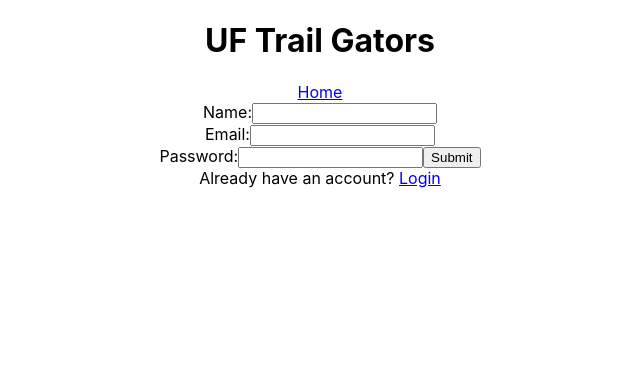
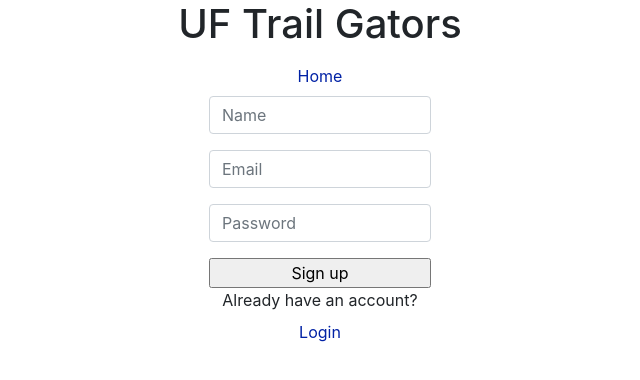
Before and after one commit to dussn/testTrailgator, a React (Create React App) app in the folder client/: page /signup in a window 1280 px wide. Shown: the top 380 px of the page, without its empty margins (320-960 px from the left). Built offline with nearby package versions, Linux system fonts and the light colour scheme.

Commit message:
Added bootstrap

```diff
--- a/client/package.json
+++ b/client/package.json
@@ -7,8 +7,10 @@
     "@testing-library/react": "^11.2.6",
     "@testing-library/user-event": "^12.8.3",
     "axios": "^0.21.1",
+    "bootstrap": "^4.6.0",
     "email-validator": "^2.0.4",
     "react": "^17.0.2",
+    "react-bootstrap": "^1.5.2",
     "react-dom": "^17.0.2",
     "react-router-dom": "^5.2.0",
     "react-scripts": "4.0.3",
--- a/client/public/index.html
+++ b/client/public/index.html
@@ -15,6 +15,12 @@
       user's mobile device or desktop. See https://developers.google.com/web/fundamentals/web-app-manifest/
     -->
     <link rel="manifest" href="%PUBLIC_URL%/manifest.json" />
+    <link
+    rel="stylesheet"
+    href="https://maxcdn.bootstrapcdn.com/bootstrap/4.0.0/css/bootstrap.min.css"
+    integrity="sha384-Gn5384xqQ1aoWXA+058RXPxPg6fy4IWvTNh0E263XmFcJlSAwiGgFAW/dAiS6JXm"
+    crossorigin="anonymous"
+  />
     <!--
       Notice the use of %PUBLIC_URL% in the tags above.
       It will be replaced with the URL of the `public` folder during the build.
--- a/client/src/App.js
+++ b/client/src/App.js
@@ -1,4 +1,5 @@
 import "./App.css";
+import 'bootstrap/dist/css/bootstrap.min.css';
 import React from "react";
 import { Route, BrowserRouter } from "react-router-dom";
 import Header from "./Header";
--- a/client/src/Header.css
+++ b/client/src/Header.css
@@ -1,3 +1,6 @@
 a:hover {
-    color: green;
+    color: #FA4616;
   }
+a {
+    color: #0021A5;
+}
--- /dev/null
+++ b/client/src/login.css
@@ -0,0 +1,17 @@
+
+.input-group {
+    width: 20%;
+    margin: auto;
+}
+
+.submit {
+    width: 20%;
+}
+
+.text {
+    width: 20%;
+}
+
+.password {
+    width: 20%;
+}
--- a/client/src/login.js
+++ b/client/src/login.js
@@ -1,5 +1,6 @@
 import React from 'react';
 import axios from 'axios';
+import "./login.css";
 const validator = require('email-validator');
 
 class LoginForm extends React.Component {
@@ -33,7 +34,7 @@ class LoginForm extends React.Component {
             axios
             .post('http://localhost:3001/login', account)
             .then(function (response) {
-                console.log(response.data);
+                alert(response.data);
               })
             .catch(err => {
               console.error(err);
@@ -49,19 +50,22 @@ class LoginForm extends React.Component {
             <nav>
                 <a class="nav-link" href="/"> Home</a>
             </nav>
-            <form onSubmit={this.handleSubmit}>
-                <label>
-                    Email:
-                    <input type="text" value={this.state.emailValue} name="emailField" onChange={this.handleChange} />
-                </label>
-                <br></br>
-                <label>
-                    Password:
-                    <input type="password" value={this.state.passwordValue} name="passField" onChange={this.handleChange} />
-                </label>
-                <input type="submit" value="Submit" name = "submit button" />
-            </form>
-            Dont Have an Account? <a class="nav-link" href="/signup"> Signup</a>
+            <div class = 'container'>
+                <form class = 'loginForm' onSubmit={this.handleSubmit}>
+                    <div class = 'input-group mb-3'>
+                        <input type="text" class ='form-control' placeholder = 'Email' value={this.state.emailValue} name="emailField" onChange={this.handleChange}  />
+                    </div>
+                    <div class = 'input-group mb-3'>
+                        <input type="password" class ='form-control' placeholder = 'Password' value={this.state.passwordValue} name="passField" onChange={this.handleChange} />
+                    </div>
+
+                    <input class = 'submit' type="submit" value = 'Log in'  name = "submit button" />
+                    <br></br>
+                    <br></br>
+                    Dont Have an Account? <a class="nav-link" href="/signup"> Signup</a>
+                </form>
+
+            </div>
         </div>
 
       );
--- a/client/src/signup.js
+++ b/client/src/signup.js
@@ -52,23 +52,21 @@ class SignupForm extends React.Component {
           <nav>
               <a class="nav-link" href="/"> Home</a>
           </nav>
-          <form onSubmit={this.handleSubmit}>
-            <label>
-              Name:
-              <input type="text" value={this.state.nameValue} name="nameField" onChange={this.handleChange} />
-            </label>
-            <br></br>
-            <label>
-              Email:
-              <input type="text" value={this.state.emailValue} name="emailField" onChange={this.handleChange} />
-            </label>
-            <br></br>
-            <label>
-              Password:
-              <input type="password" value={this.state.passwordValue} name="passField" onChange={this.handleChange} />
-            </label>
-            <input type="submit" value="Submit" name = "submit button" />
+          <div class = 'container'>
+            <form onSubmit={this.handleSubmit}>
+              <div class = 'input-group mb-3'>
+                <input type="text" class ='form-control' placeholder = 'Name' value={this.state.nameValue} name="nameField" onChange={this.handleChange}  />
+              </div>
+              <div class = 'input-group mb-3'>
+                <input type="text" class ='form-control' placeholder = 'Email' value={this.state.emailValue} name="emailField" onChange={this.handleChange}  />
+              </div>
+              <div class = 'input-group mb-3'>
+                <input type="password" class ='form-control' placeholder = 'Password' value={this.state.passwordValue} name="passField" onChange={this.handleChange} />
+              </div>
+              <input class = 'submit' type="submit" value = 'Sign up'  name = "submit button" />
           </form>
+          </div>
+
           Already have an account? <a class="nav-link" href="/login"> Login</a>
         </div>
 
```
Also changed, not shown: 1 other file (tests, documents, lock files or other folders).
